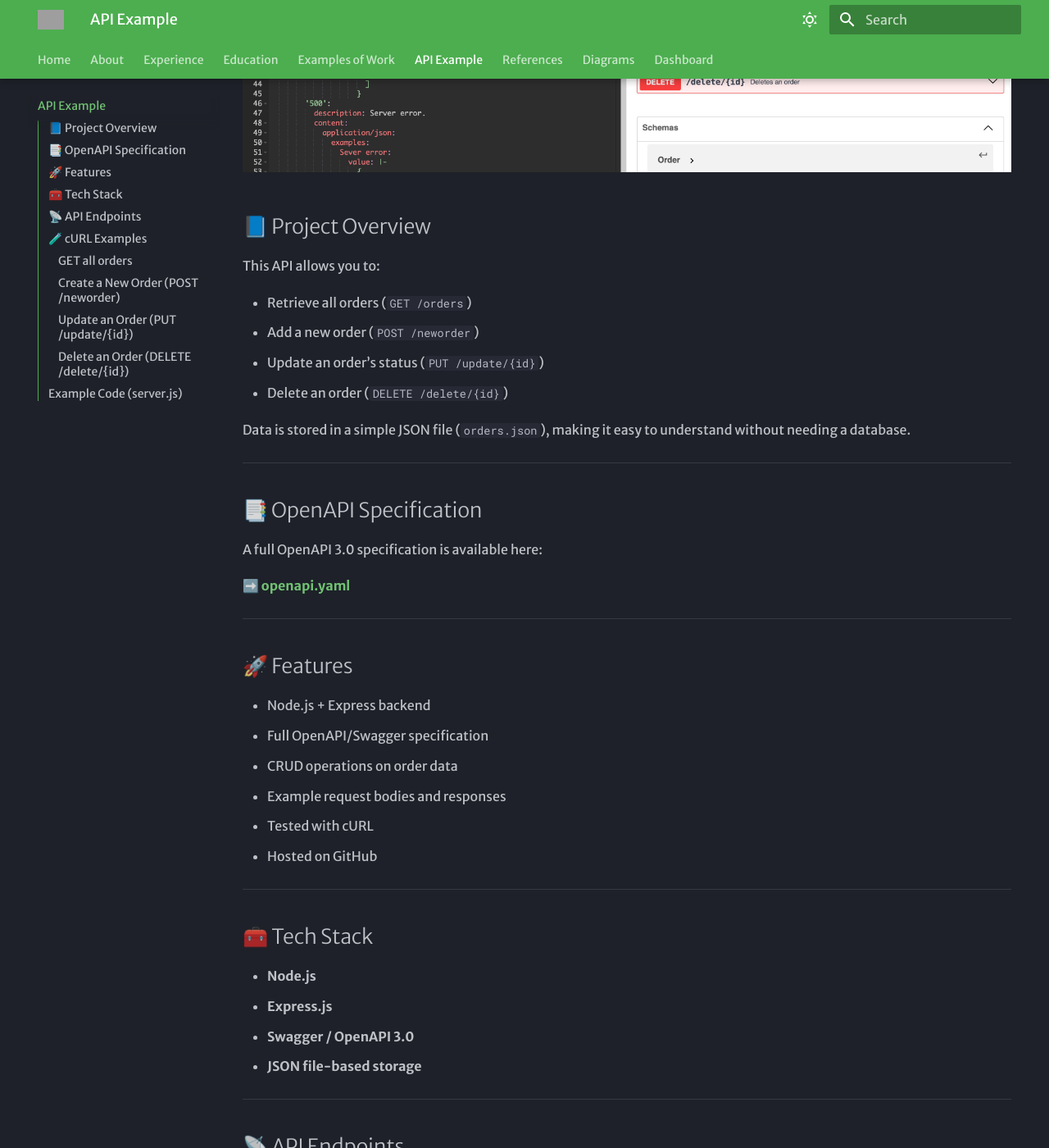
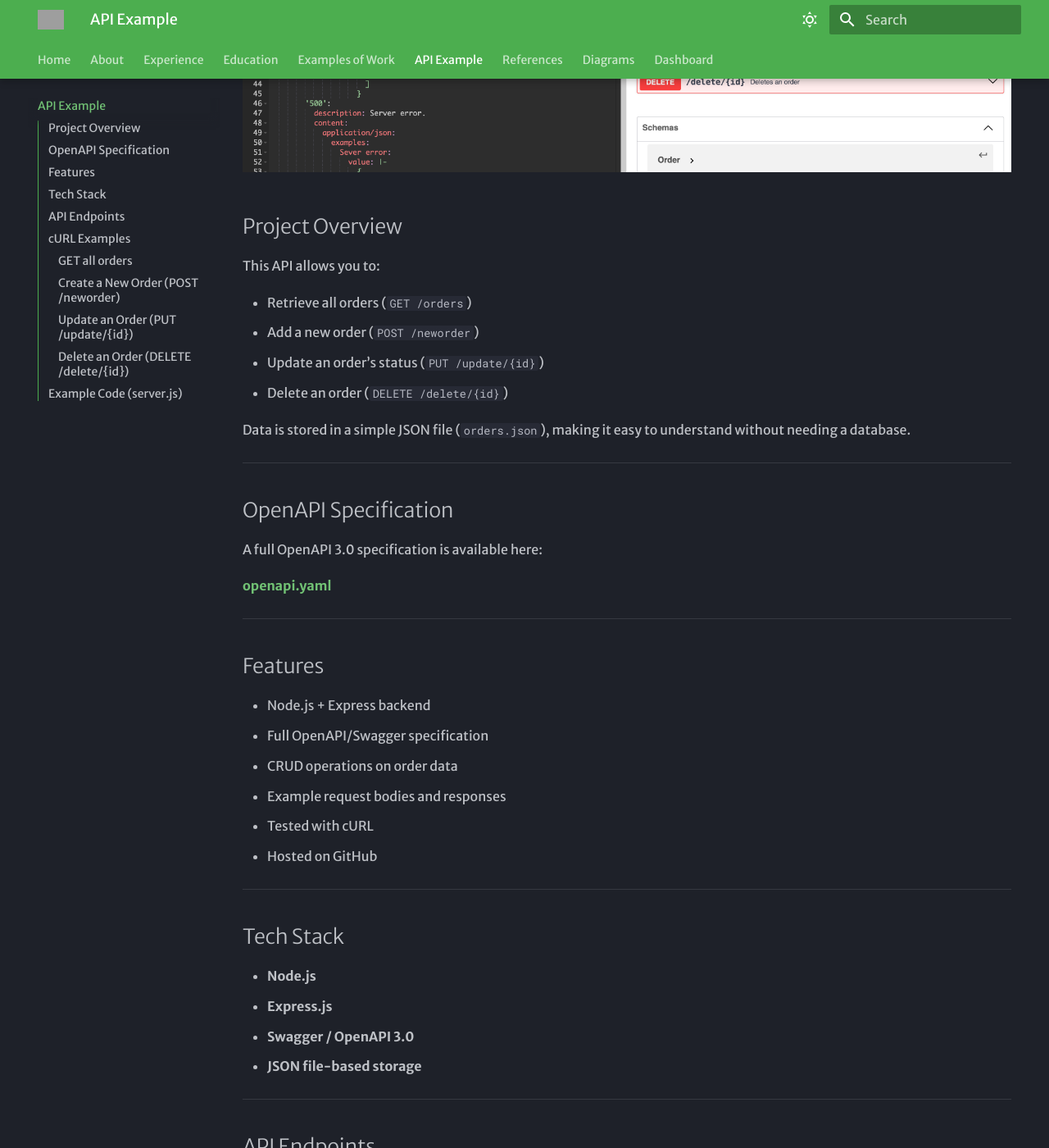
Before and after one commit to james-glass1999/MKDocs-James-Glass-PhD, an MkDocs documentation site: the page built from docs/api example/online-order-api.md, in a window 1280 px wide and 1400 px high, scrolled down 731 px. Shown: the whole window at 82% size. Built offline with MkDocs 1.6.1 and Material for MkDocs 9.7.7, drawn with Linux system fonts in a browser that asks for light colours; some of the changed text lies outside the part shown; grey boxes are pictures that could not be loaded.

Commit message:
remove icons

````diff
--- a/docs/api example/online-order-api.md
+++ b/docs/api example/online-order-api.md
@@ -1,4 +1,4 @@
-# 🛒 Online Order API
+# Online Order API
 
 [![MIT License](https://img.shields.io/badge/License-MIT-green.svg)](LICENSE)
 ![Node.js](https://img.shields.io/badge/Node.js-18.x-brightgreen?logo=node.js)
@@ -16,7 +16,7 @@ This project demonstrates designing an API specification *first* with Swagger, t
 
 ![API Screenshot](../assets/api1.png)
 
-## 📘 Project Overview
+## Project Overview
 
 This API allows you to:
 
@@ -29,15 +29,15 @@ Data is stored in a simple JSON file (`orders.json`), making it easy to understa
 
 ---
 
-## 📑 OpenAPI Specification
+## OpenAPI Specification
 
 A full OpenAPI 3.0 specification is available here:
 
-➡️ **[openapi.yaml](openapi.yaml)**
+**[openapi.yaml](openapi.yaml)**
 
 ---
 
-## 🚀 Features
+## Features
 
 - Node.js + Express backend
 - Full OpenAPI/Swagger specification
@@ -48,7 +48,7 @@ A full OpenAPI 3.0 specification is available here:
 
 ---
 
-## 🧰 Tech Stack
+## Tech Stack
 
 - **Node.js**
 - **Express.js**
@@ -57,7 +57,7 @@ A full OpenAPI 3.0 specification is available here:
 
 ---
 
-## 📡 API Endpoints
+## API Endpoints
 
 | Method | Endpoint        | Description             |
 |--------|-----------------|-------------------------|
@@ -68,7 +68,7 @@ A full OpenAPI 3.0 specification is available here:
 
 ---
 
-## 🧪 cURL Examples
+## cURL Examples
 
 ### GET all orders
 ```bash
````
